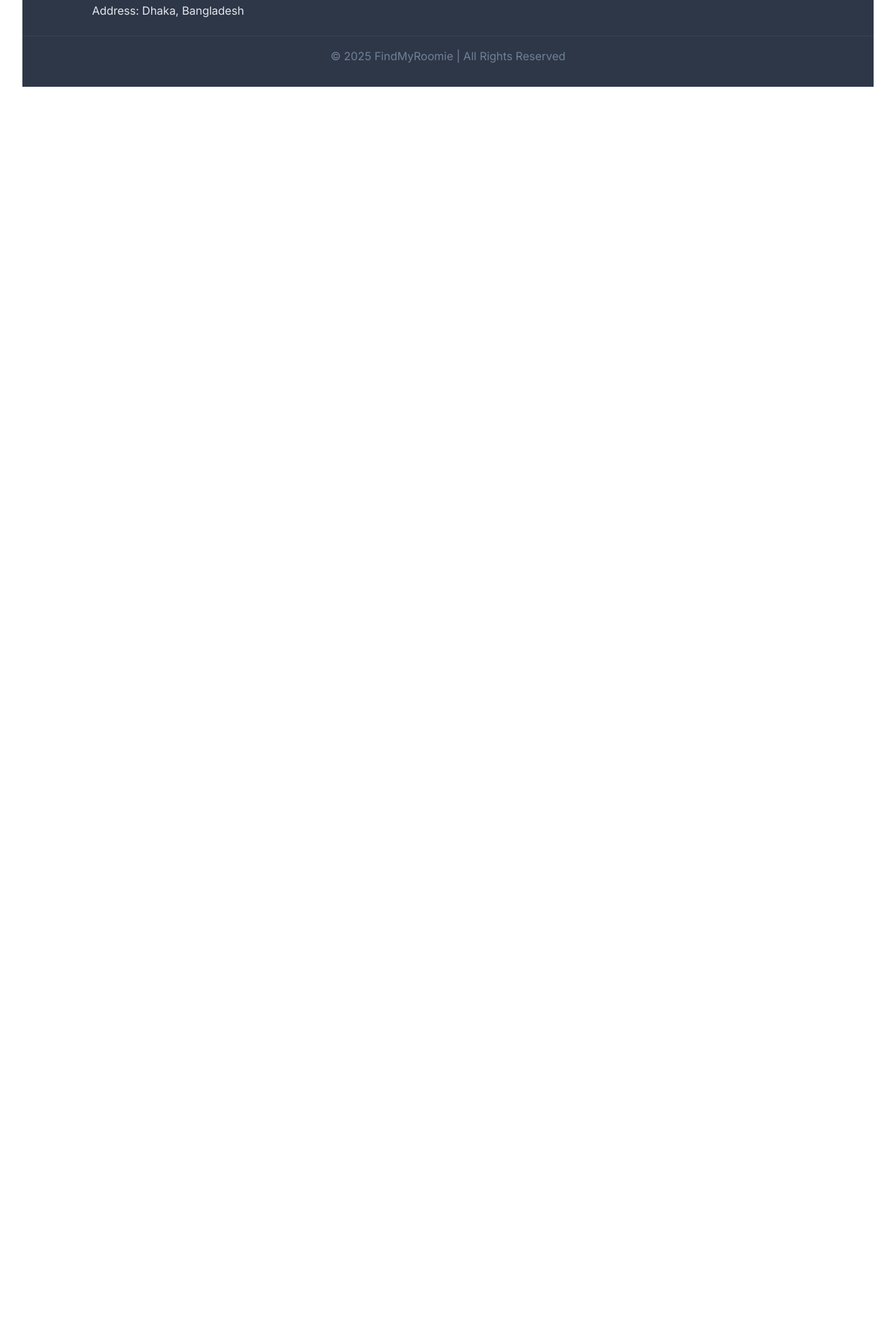
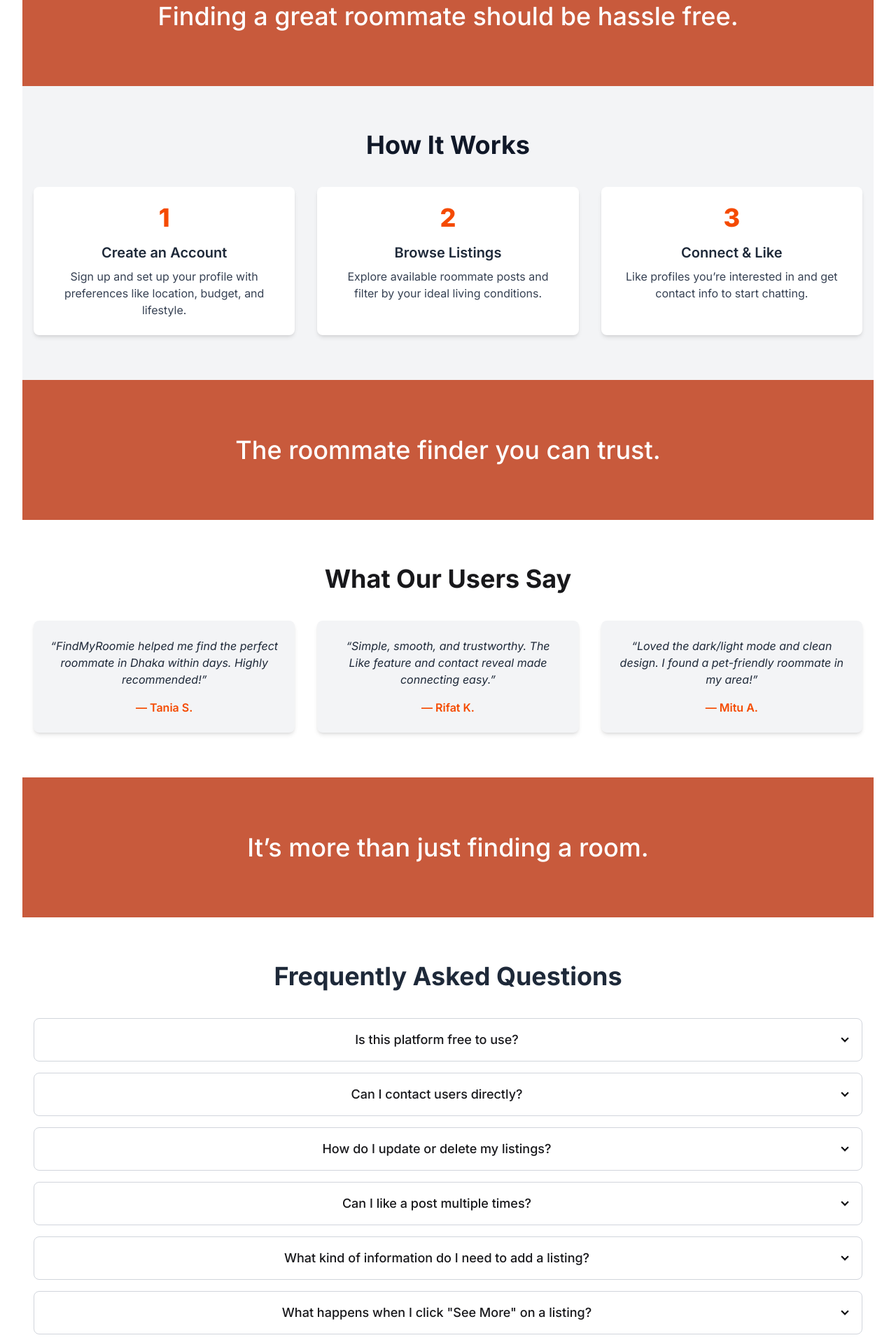
Before and after one commit to MdAlAmin1111/Rommate_Finder_Website_Client, a React (Vite) app: page / in a window 1280 px wide. Shown: the part 865-2780 px from the top of the page at 70% size. Before the commit the page ends 1021 px from the top, so only its background shows below. Built offline with nearby package versions, Linux system fonts and the light colour scheme; no server answers.

Commit message:
added FAQ HowItWorks SectonDivider Testimonials and FeaturedRoomates section also fetch data using limit

```diff
--- /dev/null
+++ b/src/components/FAQ.jsx
@@ -0,0 +1,67 @@
+import React from 'react';
+
+const FAQ = () => {
+    const faqs = [
+        {
+            question: 'Is this platform free to use?',
+            answer: 'Yes! Creating an account and browsing roommate listings is completely free.',
+        },
+        {
+            question: 'Can I contact users directly?',
+            answer: 'You can view contact info after clicking the like button on a profile (except your own).',
+        },
+        {
+            question: 'How do I update or delete my listings?',
+            answer: 'Go to "My Listings" (only visible when logged in), and you’ll find options to update or delete.',
+        },
+        {
+            question: 'Can I like a post multiple times?',
+            answer: 'Yes, but you cannot like your own post. Each like reveals the contact number.',
+        },
+        {
+            question: 'What kind of information do I need to add a listing?',
+            answer: 'You’ll need to provide a title, location, rent amount, room type, lifestyle preferences, contact info, and availability.',
+        },
+        {
+            question: 'What happens when I click "See More" on a listing?',
+            answer: 'You’ll be redirected to a detailed page showing full roommate post info and the Like button.',
+        },
+        {
+            question: 'Are there any password requirements during registration?',
+            answer: 'Yes. Your password must include at least 6 characters, one uppercase, and one lowercase letter.',
+        },
+        {
+            question: 'Will reloading a private route log me out?',
+            answer: 'No. Reloading private routes will not redirect you to login if you are already authenticated.',
+        },
+    ];
+
+    return (
+        <section className="py-16 bg-white">
+            <div className="container mx-auto px-4">
+                <h2 className="text-3xl md:text-4xl font-bold text-center mb-10 text-gray-800">
+                    Frequently Asked Questions
+                </h2>
+
+                <div className="space-y-4">
+                    {faqs.map((faq, index) => (
+                        <div
+                            key={index}
+                            tabIndex={0}
+                            className="collapse collapse-arrow border border-gray-300 bg-base-100 rounded-box"
+                        >
+                            <div className="collapse-title text-lg font-medium">
+                                {faq.question}
+                            </div>
+                            <div className="collapse-content text-gray-700">
+                                <p>{faq.answer}</p>
+                            </div>
+                        </div>
+                    ))}
+                </div>
+            </div>
+        </section>
+    );
+};
+
+export default FAQ;
--- /dev/null
+++ b/src/components/FeaturedRoommates.jsx
@@ -0,0 +1,58 @@
+import React, { useEffect, useState } from 'react';
+import { Link } from 'react-router';
+import Loader from './Loader';
+
+
+const FeaturedRoommates = () => {
+    const [roommates, setRoommates] = useState([]);
+    const [loading, setLoading] = useState(true);
+
+    useEffect(() => {
+
+        fetch('http://localhost:3000/api/featured-roommates')
+            .then(res => res.json())
+            .then(data => {
+                setRoommates(data);
+                setLoading(false);
+            })
+    }, []);
+
+    if (loading) {
+        return (
+            <Loader></Loader>
+        );
+    }
+
+    return (
+        <section className="py-16 bg-gray-100">
+            <div className="container mx-auto px-4">
+                <h2 className="text-3xl md:text-4xl font-bold text-center mb-12 text-gray-800">
+                    Featured Roommates
+                </h2>
+
+                <div className="grid grid-cols-1 md:grid-cols-2 lg:grid-cols-3 gap-8">
+                    {roommates.map((roommate) => (
+                        <div
+                            key={roommate._id}
+                            className="card bg-base-100 shadow-md border border-gray-200"
+                        >
+                            <div className="card-body">
+                                <h2 className="card-title text-orange-600">{roommate.title}</h2>
+                                <p><span className="font-semibold">Location:</span> {roommate.location}</p>
+                                <p><span className="font-semibold">Rent:</span> ৳{roommate.rent_amount}</p>
+                                <p><span className="font-semibold">Room Type:</span> {roommate.room_type}</p>
+                                <div className="card-actions justify-end mt-4">
+                                    <Link to={`/listing-details/${roommate._id}`}>
+                                        <button className="btn btn-sm btn-outline btn-primary">See More</button>
+                                    </Link>
+                                </div>
+                            </div>
+                        </div>
+                    ))}
+                </div>
+            </div>
+        </section>
+    );
+};
+
+export default FeaturedRoommates;
--- /dev/null
+++ b/src/components/HowItWorks.jsx
@@ -0,0 +1,39 @@
+import React from 'react';
+
+const HowItWorks = () => {
+    const steps = [
+        {
+            title: 'Create an Account',
+            description: 'Sign up and set up your profile with preferences like location, budget, and lifestyle.',
+        },
+        {
+            title: 'Browse Listings',
+            description: 'Explore available roommate posts and filter by your ideal living conditions.',
+        },
+        {
+            title: 'Connect & Like',
+            description: 'Like profiles you’re interested in and get contact info to start chatting.',
+        },
+    ];
+    return (
+        <section className="py-16 bg-gray-100">
+            <div className="container mx-auto text-center px-4">
+                <h2 className="text-3xl md:text-4xl font-bold mb-10 text-gray-900">How It Works</h2>
+                <div className="grid grid-cols-1 md:grid-cols-3 gap-8">
+                    {steps.map((step, index) => (
+                        <div
+                            key={index}
+                            className="p-6 bg-white rounded-lg shadow-md hover:shadow-xl transition duration-300"
+                        >
+                            <div className="text-4xl font-extrabold text-orange-600 mb-4">{index + 1}</div>
+                            <h3 className="text-xl font-semibold mb-2 text-gray-800">{step.title}</h3>
+                            <p className="text-gray-700">{step.description}</p>
+                        </div>
+                    ))}
+                </div>
+            </div>
+        </section>
+    );
+};
+
+export default HowItWorks;
--- /dev/null
+++ b/src/components/SectionDivider.jsx
@@ -0,0 +1,13 @@
+import React from 'react';
+
+const SectionDivider = ({ text }) => {
+    return (
+        <div className='bg-[#C85A3C] text-base-100 transition-colors duration-300'>
+            <div className='container mx-auto py-20 font-medium'>
+                <h1 className='text-4xl text-center'>{text}</h1>
+            </div>
+        </div>
+    );
+};
+
+export default SectionDivider;
--- /dev/null
+++ b/src/components/Testimonials.jsx
@@ -0,0 +1,38 @@
+import React from 'react';
+
+const Testimonials = () => {
+    const feedbacks = [
+        {
+            name: 'Tania S.',
+            text: 'FindMyRoomie helped me find the perfect roommate in Dhaka within days. Highly recommended!',
+        },
+        {
+            name: 'Rifat K.',
+            text: 'Simple, smooth, and trustworthy. The Like feature and contact reveal made connecting easy.',
+        },
+        {
+            name: 'Mitu A.',
+            text: 'Loved the dark/light mode and clean design. I found a pet-friendly roommate in my area!',
+        },
+    ];
+    return (
+        <section className="py-16 bg-white transition-all duration-300">
+            <div className="container mx-auto text-center px-4">
+                <h2 className="text-3xl md:text-4xl font-bold mb-10">What Our Users Say</h2>
+                <div className="grid grid-cols-1 md:grid-cols-3 gap-8">
+                    {feedbacks.map((review, idx) => (
+                        <div
+                            key={idx}
+                            className="bg-gray-100 p-6 rounded-lg shadow-md hover:shadow-xl transition duration-300"
+                        >
+                            <p className="text-gray-800 italic mb-4">“{review.text}”</p>
+                            <h4 className="font-semibold text-orange-600">— {review.name}</h4>
+                        </div>
+                    ))}
+                </div>
+            </div>
+        </section>
+    );
+};
+
+export default Testimonials;
--- a/src/index.css
+++ b/src/index.css
@@ -19,10 +19,15 @@
     /* generally used as CTA color  */
 
     /* orange 600 */
+    /* --color-primary: #771726; */
     --color-primary: #db621f;
     /* orange 700 */
+    /* --color-secondary: #AF1B2D; */
     --color-secondary: #eb671e;
 }
+
+/* #AF1B2D
+ #771726 */
 
 
 .active {
--- a/src/pages/Home/Home.jsx
+++ b/src/pages/Home/Home.jsx
@@ -8,6 +8,11 @@ import Slider from "react-slick";
 import BannerOne from '../../components/banner/BannerOne';
 import BannerTwo from '../../components/banner/BannerTwo';
 import BannerThree from '../../components/banner/BannerThree';
+import SectionDivider from '../../components/SectionDivider';
+import HowItWorks from '../../components/HowItWorks';
+import Testimonials from '../../components/Testimonials';
+import FAQ from '../../components/FAQ';
+import FeaturedRoommates from '../../components/FeaturedRoommates';
 
 const Home = () => {
     const settings = {
@@ -32,6 +37,20 @@ const Home = () => {
                     <BannerThree></BannerThree>
                 </Slider>
             </section>
+
+            <FeaturedRoommates></FeaturedRoommates>
+
+            <SectionDivider text="Finding a great roommate should be hassle free."></SectionDivider>
+
+            <HowItWorks></HowItWorks>
+
+            <SectionDivider text="The roommate finder you can trust."></SectionDivider>
+
+            <Testimonials></Testimonials>
+
+            <SectionDivider text="It’s more than just finding a room."></SectionDivider>
+
+            <FAQ></FAQ>
         </div>
     );
 };
--- a/src/pages/Listings/ListingDetails.jsx
+++ b/src/pages/Listings/ListingDetails.jsx
@@ -32,6 +32,15 @@ const ListingDetails = () => {
                 console.log(result);
                 setLikeCount(likeCount + 1);
                 setShowContact(true);
+                setShowContact(true);
+                Swal.fire({
+                    title: 'Liked!',
+                    text: 'Thanks for liking 💖',
+                    icon: 'success',
+                    confirmButtonText: 'Close',
+                    confirmButtonColor: '#eb671e',
+                    timer: 800
+                });
             })
     }
 
@@ -71,7 +80,7 @@ const ListingDetails = () => {
 
                     <div className="flex justify-between border-b border-gray-200 py-2">
                         <span className="font-medium text-gray-600">Contact:</span>
-                        <span className="text-base-300">{listing.contact}</span>
+                        <span className="text-base-300">{showContact ? listing.contact : '*****'}</span>
                     </div>
 
                     <div className="flex justify-between border-b border-gray-200 py-2">
```
